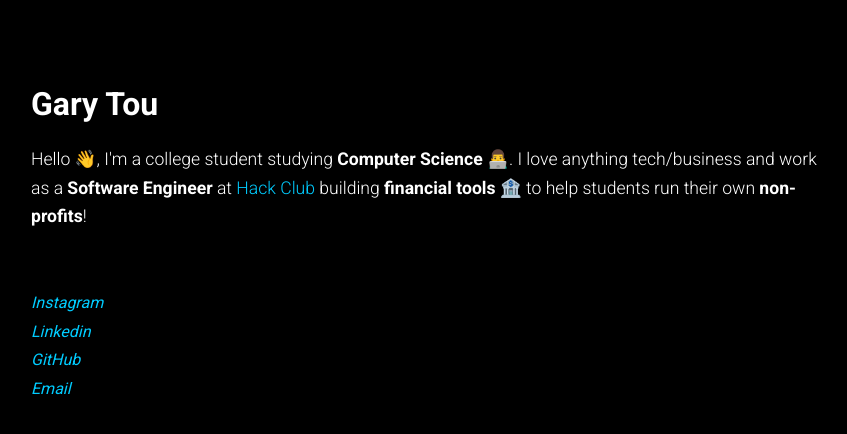
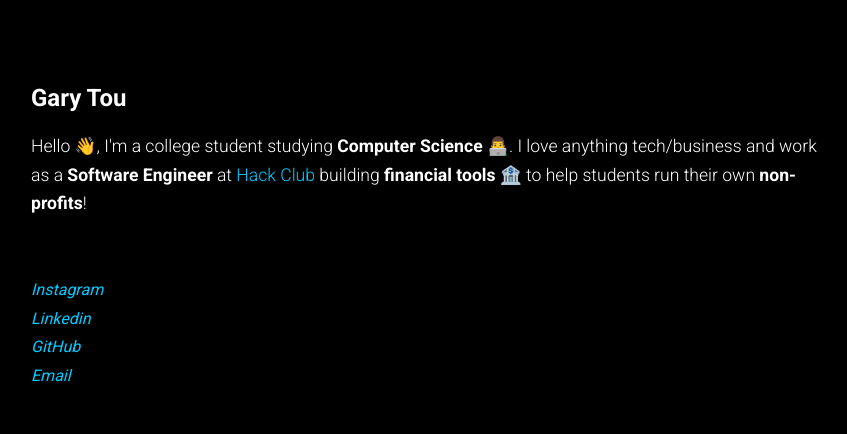
Before and after one commit to garyhtou/garytou.com, a Next.js app: page / in a window 1280 px wide. Shown: the top 434 px of the page, without its empty margins (209-1056 px from the left). Built offline with nearby package versions, Linux system fonts and the light colour scheme.

Commit message:
semantic tags

```diff
--- a/pages/index.tsx
+++ b/pages/index.tsx
@@ -145,7 +145,7 @@ const Home: NextPage = () => {
 			</Head>
 
 			<div className={styles.container}>
-				<div className={styles.main}>
+				<main className={styles.main}>
 					{/* <Image
 						className={styles.garyTouPic}
 						src={GaryTouPic}
@@ -153,7 +153,7 @@ const Home: NextPage = () => {
 						alt='Gary Tou'
 						priority
 					/> */}
-					<div>
+					<article>
 						<h1>Gary Tou</h1>
 						<p className={styles.description}>
 							Hello 👋, I&apos;m a college student studying{' '}
@@ -169,8 +169,8 @@ const Home: NextPage = () => {
 							building <strong>financial tools</strong> 🏦 to help students run
 							their own <strong>non-profits</strong>!
 						</p>
-					</div>
-					<div className={styles.links}>
+					</article>
+					<section className={styles.links}>
 						{socials.map((social) => (
 							<p key={social.name + '_' + social.link}>
 								<a href={social.link} target='_blank' rel='noreferrer'>
@@ -178,7 +178,7 @@ const Home: NextPage = () => {
 								</a>
 							</p>
 						))}
-					</div>
+					</section>
 					{/* <div className={styles.socials}>
 						<a
 							href='https://instagram.com/garyhtou'
@@ -188,7 +188,7 @@ const Home: NextPage = () => {
 							<FontAwesomeIcon icon={faInstagram} />
 						</a>
 					</div> */}
-				</div>
+				</main>
 			</div>
 		</>
 	);
```
